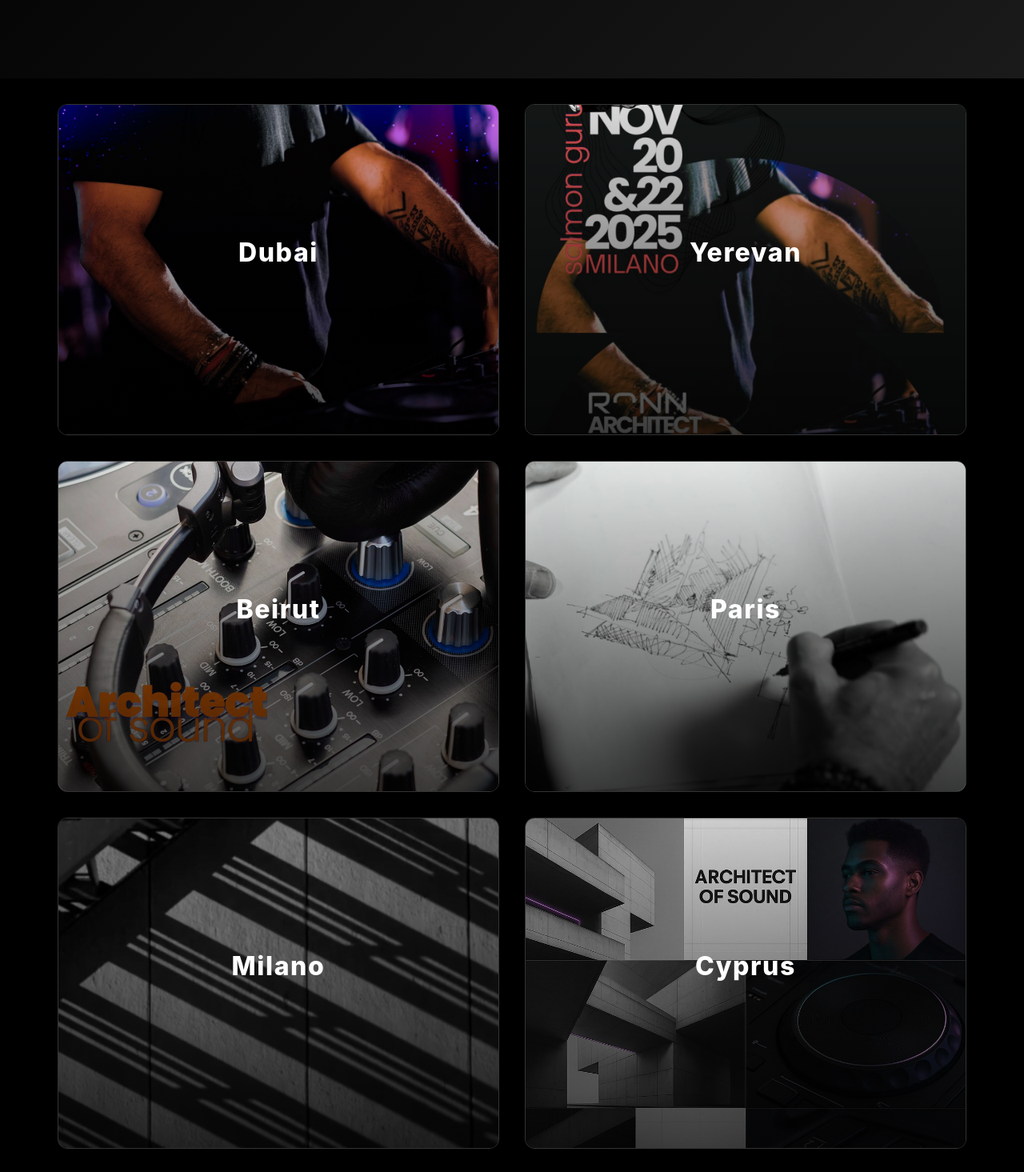
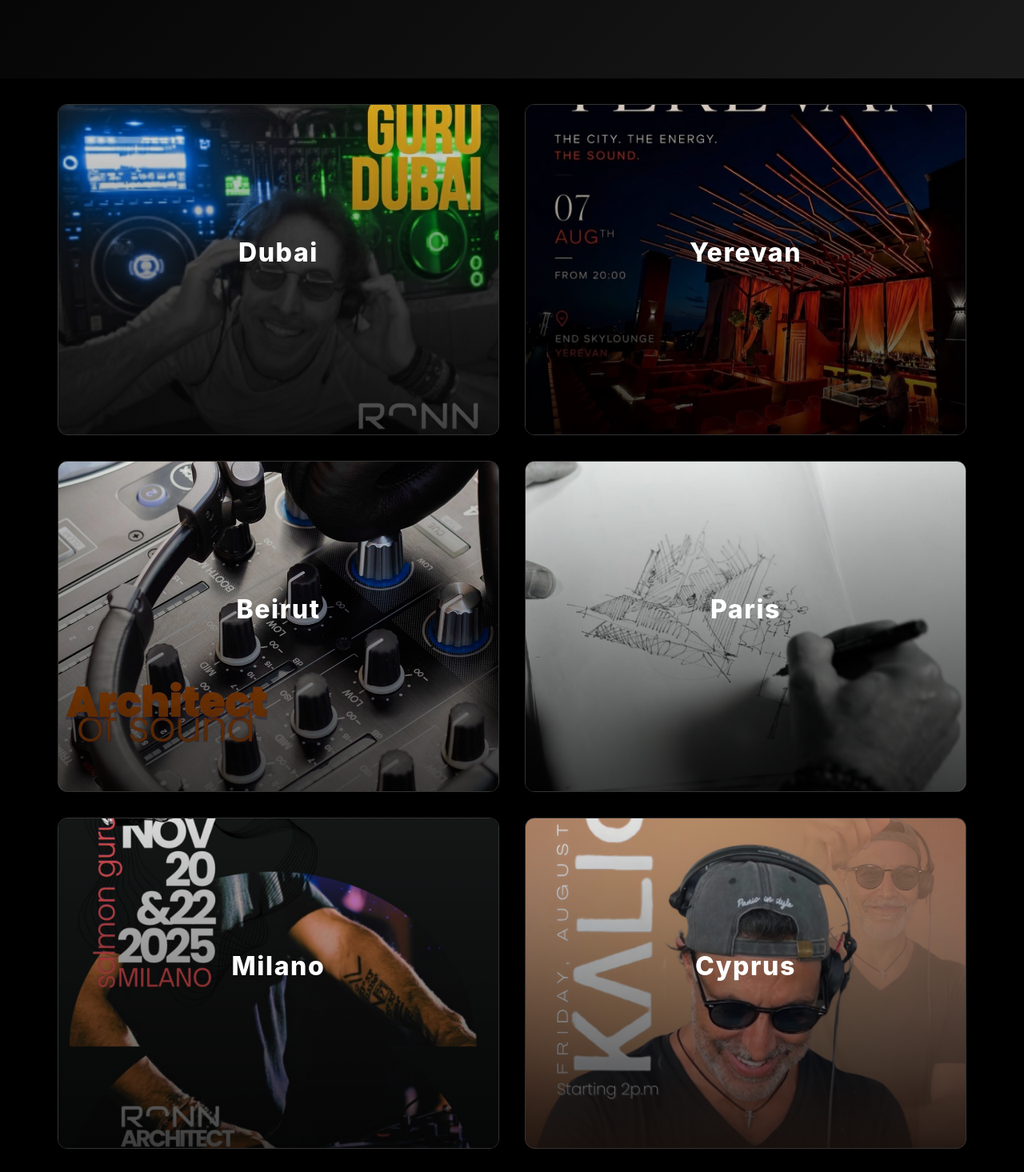
Before and after one commit to megvargian/dj-portfolio, a Nuxt app: page /club-dj in a window 1280 px wide. Shown: the part 445-1910 px from the top of the page at 80% size. Built offline with nearby package versions, Linux system fonts and the light colour scheme.

Commit message:
change images

```diff
--- a/pages/club-dj.vue
+++ b/pages/club-dj.vue
@@ -210,14 +210,14 @@ const cities = [
   {
     name: "Dubai",
     slug: "dubai",
-    cover: "/main-img-min.jpg",
-    images: ["/main-img-min.jpg", "/gallery-2.jpg", "/event-1.jpg", "/thumnail-1.jpg"],
+    cover: "/event-1.jpg",
+    images: ["/event-1.jpg", "/gallery-2.jpg", "/event-1.jpg", "/thumnail-1.jpg"],
   },
   {
     name: "Yerevan",
     slug: "yerevan",
-    cover: "/gallery-5.jpg",
-    images: ["/gallery-5.jpg", "/thumnail-2.jpg", "/ronn-1.jpg", "/event-2.jpg"],
+    cover: "/yerevan-1.png",
+    images: ["/yerevan-1.png", "/thumnail-2.jpg", "/ronn-1.jpg", "/event-2.jpg"],
   },
   {
     name: "Beirut",
@@ -234,14 +234,14 @@ const cities = [
   {
     name: "Milano",
     slug: "milano",
-    cover: "/thumnail-7.jpg",
-    images: ["/thumnail-7.jpg", "/IMG-20251106-WA0051.jpg", "/main-img-min-1.jpg", "/gallery-2.jpg"],
+    cover: "/gallery-5.jpg",
+    images: ["/gallery-5.jpg", "/IMG-20251106-WA0051.jpg", "/main-img-min-1.jpg", "/gallery-2.jpg"],
   },
   {
     name: "Cyprus",
     slug: "cyprus",
-    cover: "/IMG-20251106-WA0052.jpg",
-    images: ["/IMG-20251106-WA0052.jpg", "/event-1.jpg", "/gallery-5.jpg", "/thumnail-1.jpg"],
+    cover: "/cyprus-1.png",
+    images: ["/cyprus-1.png", "/event-1.jpg", "/gallery-5.jpg", "/thumnail-1.jpg"],
   },
 ];
 
--- a/pages/index.vue
+++ b/pages/index.vue
@@ -366,12 +366,12 @@
                 ▶
               </button> -->
             </div>
-            <div class="gallery-item">
+            <!-- <div class="gallery-item">
               <img src="/event-1.jpg" alt="Production" />
               <div class="gallery-overlay">
                 <span class="gallery-label">Production</span>
               </div>
-            </div>
+            </div> -->
             <div class="gallery-item gallery-video">
               <video
                 ref="galleryVideo"
```
Also changed, not shown: public/cyprus-1.png (added), public/yerevan-1.png (added).
